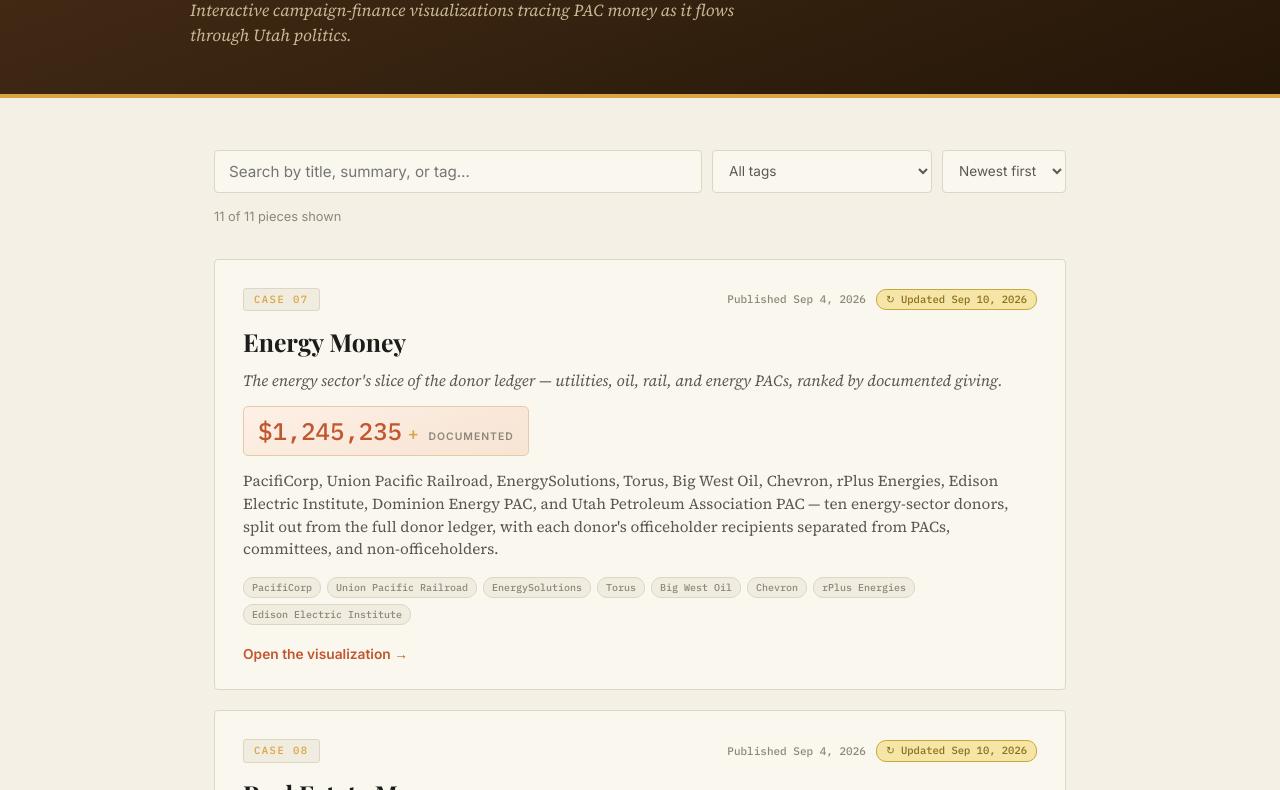
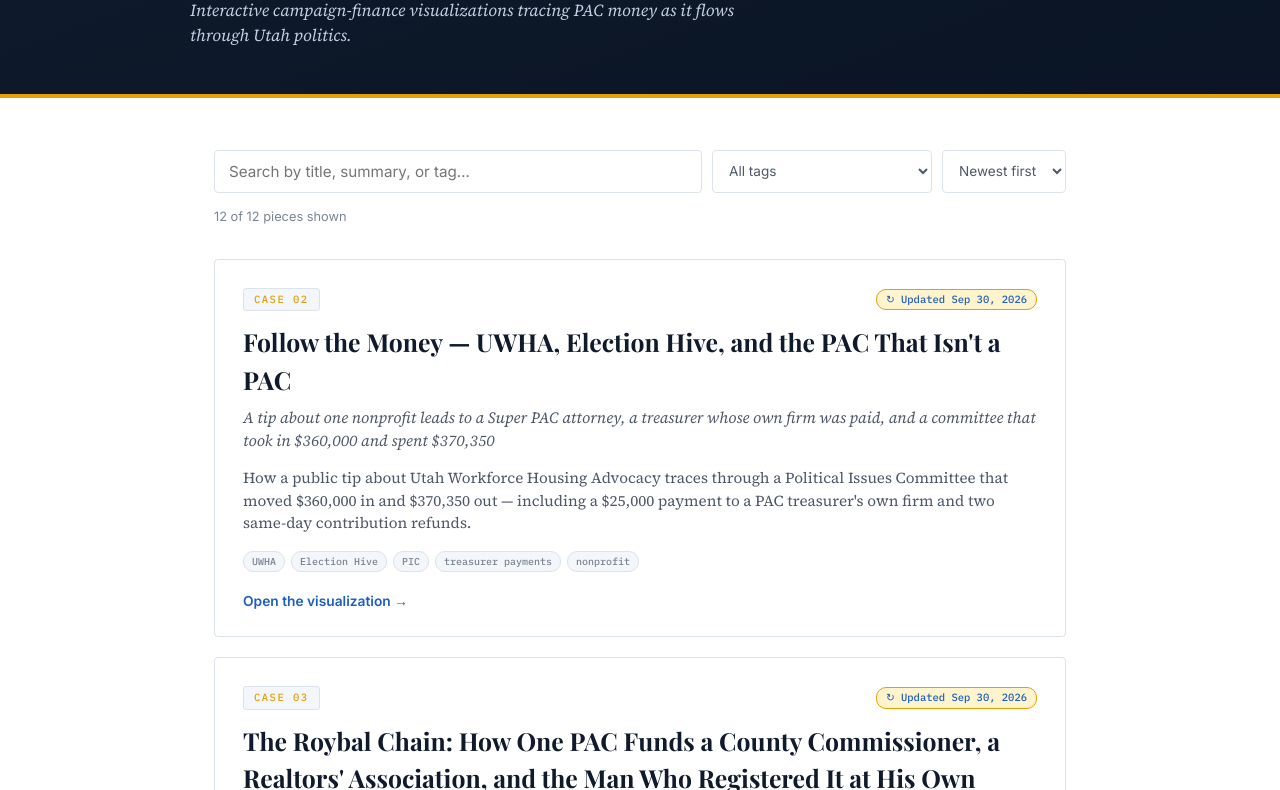
Before and after one commit to Weber-County-Hive/-weber-county-hive-ledger, a plain HTML site: page index.html in a window 1280 px wide. Shown: the part 174-964 px from the top of the page. Drawn offline with nearby package versions, Linux system fonts and the light colour scheme.

Commit message:
Refactor styles and update donor ledger content
Updated color variables and styles for improved design consistency. Modified content in the donor ledger section to reflect accurate information.

```diff
--- a/index.html
+++ b/index.html
@@ -8,21 +8,21 @@
 <link href="https://fonts.googleapis.com/css2?family=Playfair+Display:wght@700;800&family=Source+Serif+4:ital,wght@0,400;1,400&family=Inter:wght@400;500;600&family=IBM+Plex+Mono:wght@500&display=swap" rel="stylesheet">
 <style>
   :root{
-    --paper:#f4f0e6;
-    --paper-card:#faf7ef;
-    --paper-card-2:#f0ecdf;
-    --ink:#1c1c1a;
-    --ink-dim:#5b5850;
-    --ink-dimmer:#8c8878;
-    --rust:#c0572e;
-    --amber:#d9a441;
-    --border:#ddd6c4;
+    --paper:#ffffff;
+    --paper-card:#ffffff;
+    --paper-card-2:#f3f6fa;
+    --ink:#0f1b2d;
+    --ink-dim:#4d5868;
+    --ink-dimmer:#7a8594;
+    --rust:#1d5fbf;
+    --amber:#e3a008;
+    --border:#dde3ea;
   }
   *{box-sizing:border-box;margin:0;padding:0;}
   body{background:var(--paper);color:var(--ink);font-family:'Source Serif 4', serif;line-height:1.5;}
 
   header{
-    background:linear-gradient(160deg, #4a3018 0%, #241608 100%);
+    background:linear-gradient(160deg, #0f1b2d 0%, #0a1424 100%);
     padding:60px 24px 46px;
     border-bottom:4px solid var(--amber);
   }
@@ -30,17 +30,17 @@
   .eyebrow{
     font-family:'IBM Plex Mono', monospace;
     font-size:12px; letter-spacing:3px;
-    color:#c9a06a; text-transform:uppercase;
+    color:#9fbbe0; text-transform:uppercase;
     margin-bottom:12px;
   }
   h1{
     font-family:'Playfair Display', serif;
     font-weight:800;
     font-size:clamp(2rem, 4.5vw, 3rem);
-    color:#f4e6c8;
+    color:#eef4fb;
   }
   header p{
-    color:#c9b896;
+    color:#c3cfdf;
     font-family:'Source Serif 4', serif;
     font-style:italic;
     margin-top:10px;
@@ -97,7 +97,7 @@
     padding:28px 28px 24px;
     transition:transform 0.15s ease, box-shadow 0.15s ease;
   }
-  .card:hover{transform:translateY(-2px); box-shadow:0 8px 22px rgba(28,24,20,0.1);}
+  .card:hover{transform:translateY(-2px); box-shadow:0 8px 22px rgba(15,27,45,0.1);}
   .card-top-row{
     display:flex;
     justify-content:space-between;
@@ -134,9 +134,9 @@
     gap:5px;
     font-family:'IBM Plex Mono', monospace;
     font-size:10.5px;
-    color:#8a6d1a;
-    background:#f5e6a8;
-    border:1px solid #c7a838;
+    color:#1d5fbf;
+    background:#fff4cc;
+    border:1px solid #e3a008;
     padding:2px 9px;
     border-radius:10px;
   }
@@ -154,8 +154,8 @@
     font-weight:500;
     font-size:1.5rem;
     color:var(--rust);
-    background:linear-gradient(160deg, #fdf0e6 0%, #f7e4d3 100%);
-    border:1px solid #e8c9a8;
+    background:linear-gradient(160deg, #eef4fb 0%, #e4edf9 100%);
+    border:1px solid #c3d5ee;
     padding:6px 14px;
     border-radius:5px;
     margin-bottom:14px;
@@ -275,17 +275,18 @@
   {
     tag: "Case 02",
     title: "Follow the Money — UWHA, Election Hive, and the PAC That Isn't a PAC",
-    dek: "A tip about one nonprofit leads to a Super PAC attorney, a self-dealing treasurer, and $730,000 in political money",
+    dek: "A tip about one nonprofit leads to a Super PAC attorney, a treasurer whose own firm was paid, and a committee that took in $360,000 and spent $370,350",
     summary: "How a public tip about Utah Workforce Housing Advocacy traces through a Political Issues Committee that moved $360,000 in and $370,350 out — including a $25,000 payment to a PAC treasurer's own firm and two same-day contribution refunds.",
+    updated: "2026-09-30",
     url: "follow-the-money-uwha.html",
-    total: 730000,
-    tags: ["UWHA", "Election Hive", "PIC", "self-dealing", "nonprofit"]
+    tags: ["UWHA", "Election Hive", "PIC", "treasurer payments", "nonprofit"]
   },
   {
     tag: "Case 03",
     title: "The Roybal Chain: How One PAC Funds a County Commissioner, a Realtors' Association, and the Man Who Registered It at His Own House",
     dek: "A PAC registered at a lobbyist's home, a Senate President's own leadership PAC, and a real estate trade association all lead to the same Weber County Commissioner",
     summary: "Chris Roybal's Utah Forward PAC, Adams Leadership PAC, and a century-old realtors' association all funded Gage Froerer's campaigns while he voted to advance the West Weber Inland Port — plus a paid consultant who was simultaneously the county's own economic development director, and a separate housing authority paying Froerer's own family business.",
+    updated: "2026-09-30",
     url: "west-weber-pac-chain.html",
     tags: ["Gage Froerer", "Utah Forward PAC", "Adams Leadership PAC", "Weber County Commission", "inland port", "real estate"]
   },
@@ -303,6 +304,7 @@
     title: "The Payment That Disappeared",
     dek: "A $62,500 check to a company managed by MIDA's own director appears in one report and is missing from the next",
     summary: "Utah Workforce Housing Advocacy's interim report to the state shows two checks, $62,500 total, paid to BizDevOps Consulting, LLC — a company whose only registered principal is managed by Daniel Hemmert, now MIDA's Executive Director. UWHA's year-end final report, covering the same money and the same period, includes neither check. Separately, the nonprofit's own state corporate filing lists a set of officers and directors that largely doesn't match the board shown on its public website.",
+    updated: "2026-09-30",
     url: "the-payment-that-disappeared.html",
     total: 62500,
     tags: ["UWHA", "MIDA", "Dan Hemmert", "BizDevOps Consulting", "nonprofit", "disappearing filing"]
@@ -314,6 +316,7 @@
     summary: "Every company, PAC, and individual documented as a major Utah political donor across this investigation, ranked and flippable to see who each one gave the most to — plus a \"Who these people are\" breakdown of the lobbyists and officials who run the network.",
     url: "biggest-donors-flip.html",
     date: "2026-09-04",
+    updated: "2026-09-30",
     tags: [
       "UHREC", "URSCC", "NUPAC", "HSLPAC", "Adams Leadership PAC",
       "Lincoln Hill Partners", "Lincoln Hill PAC", "Irish Elk LLC",
@@ -328,13 +331,13 @@
   {
     tag: "Case 07",
     title: "Energy Money",
-    dek: "The energy sector's slice of the donor ledger — utilities, oil, rail, and energy PACs, ranked by documented giving.",
-    summary: "PacifiCorp, Union Pacific Railroad, EnergySolutions, Torus, Big West Oil, Chevron, rPlus Energies, Edison Electric Institute, Dominion Energy PAC, and Utah Petroleum Association PAC — ten energy-sector donors, split out from the full donor ledger, with each donor's officeholder recipients separated from PACs, committees, and non-officeholders.",
+    dek: "The energy sector's slice of the donor ledger — utilities, oil, rail and energy PACs, with year-by-year giving and who runs each PAC.",
+    summary: "PacifiCorp, Union Pacific Railroad, EnergySolutions, Torus, Big West Oil, Chevron, rPlus Energies, Edison Electric Institute, Dominion Energy PAC and Utah Petroleum Association PAC. Each card shows giving by year, the largest recipients, and the officers on each PAC's state registration. Updated 9/30/26 with complete Union Pacific and Torus records and the Utah Petroleum Association PAC's full export.",
     url: "energy.html",
-    total: 1245235,
+    total: 1580871,
     totalPlus: true,
     date: "2026-09-04",
-    updated: "2026-09-10",
+    updated: "2026-09-30",
     tags: [
       "PacifiCorp", "Union Pacific Railroad", "EnergySolutions", "Torus",
       "Big West Oil", "Chevron", "rPlus Energies", "Edison Electric Institute",
@@ -347,14 +350,14 @@
     tag: "Case 08",
     title: "Real Estate Money",
     dek: "The real estate industry's slice of the donor ledger — Realtor association PACs and the people who run them.",
-    summary: "RPAC, Salt Lake Board of Realtors, NWAOR, National Association of REALTORS Fund, and Northern Wasatch HBA PAC — five real-estate-industry PACs, split out from the full donor ledger, plus a \"Who these people are\" section on Mike Ostermiller, Chris Kyler, Mike Schultz, Mark Shepherd, J. Stuart Adams, Jed Nilson, and Gage Froerer.",
+    summary: "RPAC, Salt Lake Board of Realtors, NWAOR, National Association of REALTORS Fund, Tooele County Board of Realtors, Utah Valley Home Builders Association PAC, Southern Utah Home Builders Association PAC, Salt Lake Home Builders Association PAC, and Northern Wasatch HBA PAC — nine real-estate-industry PACs, split out from the full donor ledger, plus a \"Who these people are\" section on Mike Ostermiller, Chris Kyler, Mike Schultz, Mark Shepherd, J. Stuart Adams, Jed Nilson, and Gage Froerer.",
     url: "realestate.html",
-    total: 11212459,
+    total: 10854052,
     totalPlus: true,
     date: "2026-09-04",
-    updated: "2026-09-10",
+    updated: "2026-09-30",
     tags: [
-      "RPAC", "Salt Lake Board of Realtors", "NWAOR", "Northern Wasatch HBA PAC",
+      "RPAC", "Salt Lake Board of Realtors", "NWAOR", "Northern Wasatch HBA PAC", "Tooele County Board of Realtors", "Southern Utah Home Builders", "Salt Lake Home Builders",
       "National Association of REALTORS Fund", "Mike Ostermiller", "Chris Kyler",
       "Mike Schultz", "Mark Shepherd", "J. Stuart Adams", "Jed Nilson",
       "Gage Froerer", "MIDA", "KKOS Lawyers", "campaign finance", "donor ledger"
@@ -363,28 +366,30 @@
   {
     tag: "Case 09",
     title: "Everything Else",
-    dek: "The major donors that don't fit a single industry bucket — an auto/real-estate conglomerate, a banking trade association, a metal recycler, two more PACs, and the largest individual donor in this whole investigation.",
-    summary: "Larry H. Miller Company, Utah Bankers Association, Utah Metal Works, Utah Chamber PAC, Zions Bancorporation PAC, and Gershon Barnett — six donors split out from the full donor ledger because they don't fit any single industry. Includes a corrected Utah Bankers Association total (a full DEX export found roughly $225,000 more than an earlier manual estimate), Utah Chamber PAC's sudden $60,000 single-day push after years of dormancy, and Zions Bancorporation PAC giving the Utah Democratic Party four times what it gave the Republican Party.",
+    dek: "The major donors that don't fit one industry — a banking trade group, a bank's employee PAC, a metal recycler, the Chamber's PAC, the tourism industry's PAC, the Utah PACs of Boeing and The Home Depot, an auto and real-estate company, a New York donor, and the committee two of them funded.",
+    summary: "Larry H. Miller Company, Utah Bankers Association, Utah Metal Works, Utah Chamber PAC, Tourism Works PAC, The Boeing Company PAC, The Home Depot PAC, Zions Bancorporation PAC, Gershon Barnett, Utahns for Balanced Government and Beacon Metals. Includes who runs each PAC, the $100,000 the committee returned to the Bankers Association, and Zions Bancorporation PAC giving the Utah Democratic Party four times what it gave the Republican Party.",
     url: "everythingelse.html",
-    total: 1608944,
+    total: 2335011,
     totalPlus: true,
     date: "2026-09-10",
+    updated: "2026-09-30",
     tags: [
       "Larry H. Miller Company", "Utah Bankers Association", "Utah Metal Works",
-      "Utah Chamber PAC", "Zions Bancorporation PAC", "Gershon Barnett",
-      "Utahns for Balanced Government", "Spencer Cox", "campaign finance",
+      "Utah Chamber PAC", "Tourism Works PAC", "Boeing PAC", "Home Depot PAC", "Zions Bancorporation PAC", "Gershon Barnett",
+      "Utahns for Balanced Government", "Marty Carpenter", "Beacon Metals", "Spencer Cox", "campaign finance",
       "donor ledger"
     ]
   },
   {
     tag: "Case 10",
     title: "Tech Money",
-    dek: "The tech sector's slice of the donor ledger — telecom, semiconductors, national tech PACs, and Utah's own tech-industry trade groups.",
-    summary: "Meta's Forge the Future Project ($270,000 to two candidates in a single day), Lumen Technologies, Micron Technology, Dell Technologies PAC, and the full Silicon Slopes Commons → Slopes PAC → Utah Tech Leads money chain — eight tech-sector donors split out from the full donor ledger. Includes an unresolved conflict between two research passes over whether \"Utah Tech PAC\" was ever active.",
+    dek: "The tech sector's slice of the donor ledger — telecom, semiconductors, national tech PACs, and Utah's own tech-industry groups, with who runs each committee.",
+    summary: "Meta's Forge the Future Project ($251,446 spent on two candidates in a single day), Lumen Technologies, Micron Technology, Dell Technologies PAC, Utah Tech PAC, and the Silicon Slopes Commons → Slopes PAC → Utah Tech Leads chain. Updated 9/30/26: Lumen, Micron and Dell are now complete, and Utah Tech PAC's 2017-2018 activity is confirmed from its own exports.",
     url: "tech.html",
-    total: 649501,
+    total: 650510,
     totalPlus: true,
     date: "2026-09-10",
+    updated: "2026-09-30",
     tags: [
       "Meta", "Forge the Future Project", "Lumen Technologies", "Micron Technology",
       "IM Flash Technologies", "Dell Technologies PAC", "Silicon Slopes Commons",
@@ -396,15 +401,27 @@
     tag: "Case 11",
     title: "Money By Industry",
     dek: "The full donor ledger, split by industry — Real Estate, Energy, Everything Else, and Tech, each its own page.",
-    summary: "An index tying together every industry-specific donor ledger page built so far — 29 donors and PACs researched and organized by sector, with a running total for each industry. Numbers are marked as a floor, not a final count, since most entities are still partially researched.",
+    summary: "An index tying together every industry-specific donor ledger page built so far — 38 donors and PACs researched and organized by sector, with a running total for each industry. Numbers are marked as a floor, not a final count, since most entities are still partially researched.",
     url: "industries.html",
-    total: 14716139,
+    total: 15420444,
     totalPlus: true,
     date: "2026-09-10",
+    updated: "2026-09-30",
     tags: [
       "Real Estate", "Energy", "Everything Else", "Tech", "campaign finance",
       "donor ledger"
     ]
+  },
+  {
+    tag: "Case 12",
+    title: "Deidre Henderson — Money In, Money Out",
+    dek: "Every contribution to and payment from Lt. Gov. Deidre Henderson's campaign committee, 2020-2025, from its own state filings.",
+    summary: "$123,546 in new contributions (plus a $47,234.25 balance carried over from her earlier Senate committee) and $111,032.50 spent across six report periods. Her largest contributor is Friends of Spencer Cox ($20,000), followed by Gershon Barnett ($10,000), Chevron ($8,000) and PacifiCorp ($7,500). Payments include $5,000 to her own chief of staff.",
+    url: "deidre-henderson.html",
+    total: 123546,
+    date: "2026-09-03",
+    updated: "2026-09-30",
+    tags: ["Deidre Henderson", "Lieutenant Governor", "Spencer Cox", "Gershon Barnett", "Chevron", "PacifiCorp", "Dan Hemmert", "campaign finance"]
   },
 ];
 </script>
```
